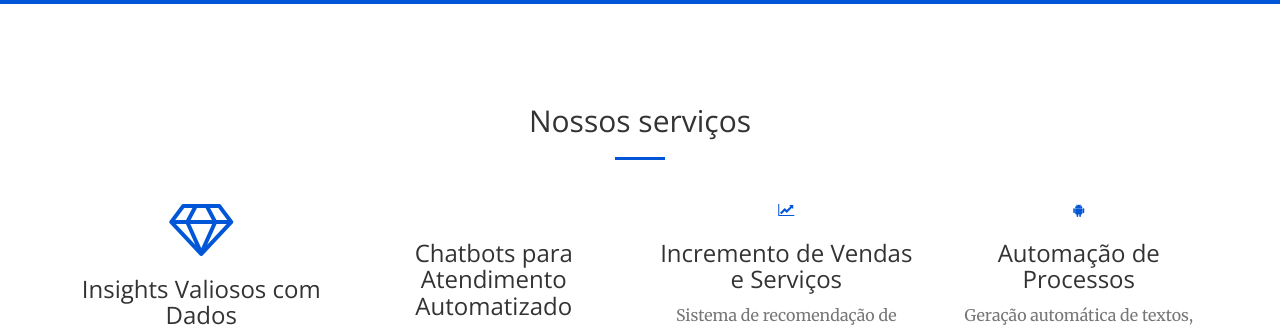
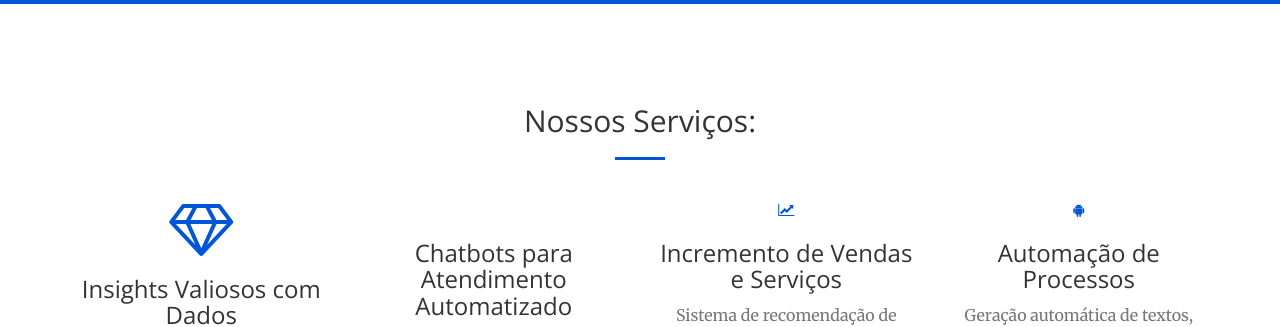
Before and after one commit to Benfluc/sparkia, a Jekyll site: the page built from index.html, in a window 1280 px wide and 900 px high, scrolled down 1128 px. Shown: the part 160-487 px from the top of the window. Built offline with Jekyll 4.4.1, drawn with Linux system fonts in a browser that asks for light colours.

Commit message:
Update section heading to capitalize 'Serviços'

```diff
--- a/_includes/services.html
+++ b/_includes/services.html
@@ -2,7 +2,7 @@
     <div class="container">
         <div class="row">
             <div class="col-lg-12 text-center">
-                <h2 class="section-heading">Nossos serviços</h2>
+                <h2 class="section-heading">Nossos Serviços:</h2>
                 <hr class="primary">
             </div>
         </div>
```
